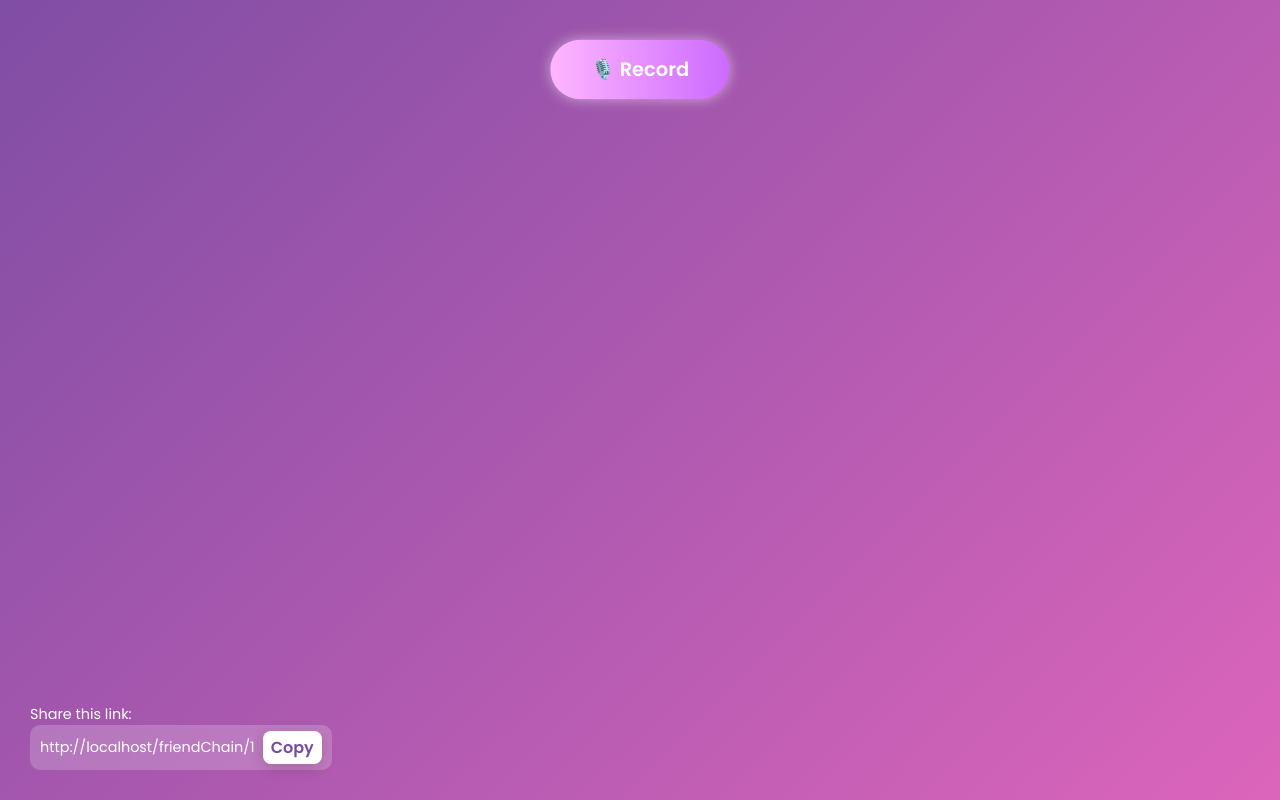
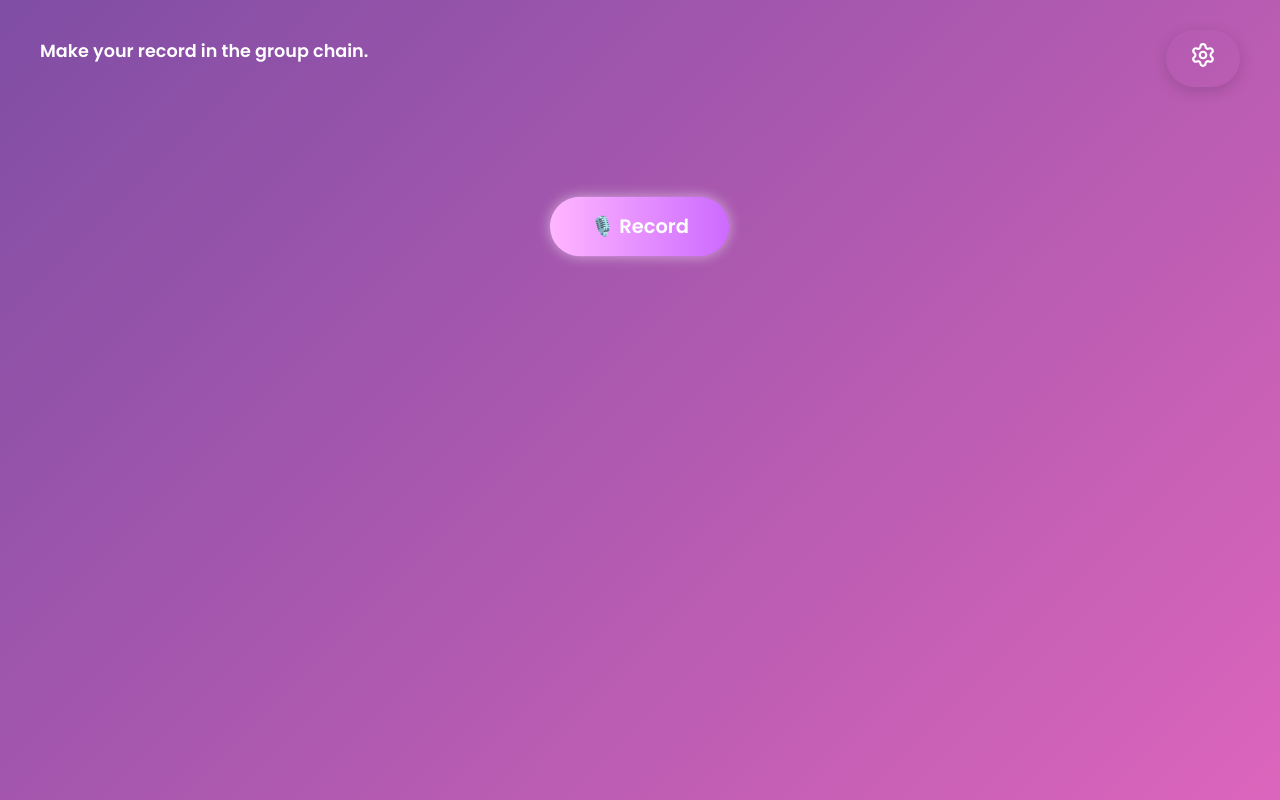
Before and after one commit to aridari-1/chain, a Next.js app: page /friendChain/1 in a window 1280 px wide. Built offline with nearby package versions, Linux system fonts and the light colour scheme; no server answers; the database is empty.

Commit message:
UI: Create Friend Chain top message + settings menu + auto-refresh

```diff
--- a/package.json
+++ b/package.json
@@ -12,6 +12,7 @@
     "@supabase/auth-ui-shared": "^0.1.8",
     "@supabase/supabase-js": "^2.39.7",
     "framer-motion": "^12.23.22",
+    "lucide-react": "^0.545.0",
     "next": "^14.2.33",
     "react": "18.2.0",
     "react-dom": "18.2.0",
--- a/pages/friendChain/[chainId].js
+++ b/pages/friendChain/[chainId].js
@@ -1,8 +1,11 @@
+// pages/friendChain/[chainId].js
 import { useEffect, useState } from "react";
 import { useRouter } from "next/router";
 import { supabase } from "../../lib/supabaseClient";
 import Recorder from "../../components/Recorder";
 import { mergeClips } from "../../utils/mergeAudio";
+import { motion, AnimatePresence } from "framer-motion";
+import { Settings } from "lucide-react";
 
 export default function FriendChainPage() {
   const router = useRouter();
@@ -11,13 +14,28 @@ export default function FriendChainPage() {
   const [clips, setClips] = useState([]);
   const [mergedUrl, setMergedUrl] = useState(null);
   const [inviteLink, setInviteLink] = useState("");
+  const [showSettings, setShowSettings] = useState(false);
 
+  // 🔹 Load all clips + share link
   useEffect(() => {
     if (!chainId) return;
+    setInviteLink(`${window.location.origin}/friendChain/${chainId}`);
     refreshClips(chainId);
-    setInviteLink(`${window.location.origin}/friendChain/${chainId}`);
+
+    // Real-time auto-refresh when new clips are added
+    const channel = supabase
+      .channel("clips-channel")
+      .on(
+        "postgres_changes",
+        { event: "INSERT", schema: "public", table: "clips", filter: `chain_id=eq.${chainId}` },
+        () => refreshClips(chainId)
+      )
+      .subscribe();
+
+    return () => supabase.removeChannel(channel);
   }, [chainId]);
 
+  // 🔹 Fetch and merge clips
   async function refreshClips(id) {
     const { data } = await supabase
       .from("clips")
@@ -26,11 +44,22 @@ export default function FriendChainPage() {
       .order("created_at", { ascending: true });
 
     setClips(data || []);
-
     if (data && data.length > 0) {
       const url = await mergeClips(data);
       setMergedUrl(url);
     }
+  }
+
+  // 🔹 Copy share link
+  function copyLink() {
+    navigator.clipboard.writeText(inviteLink);
+    alert("✅ Link copied to clipboard!");
+  }
+
+  // 🔹 Force manual merge (in Settings)
+  async function handleManualMerge() {
+    await refreshClips(chainId);
+    alert("✅ All clips merged successfully!");
   }
 
   return (
@@ -42,72 +71,128 @@ export default function FriendChainPage() {
         animation: "gradientBG 12s ease infinite",
         position: "relative",
         overflow: "hidden",
+        padding: "20px",
       }}
     >
-      {/* Record / Stop Button */}
+      {/* 🔹 Top bar */}
       <div
         style={{
-          position: "absolute",
-          top: "40px",
-          left: "50%",
-          transform: "translateX(-50%)",
-          textAlign: "center",
+          display: "flex",
+          alignItems: "center",
+          justifyContent: "space-between",
+          padding: "10px 20px",
+        }}
+      >
+        <h2 style={{ color: "white", fontSize: "1.1rem", fontWeight: 600 }}>
+          Make your record in the group chain.
+        </h2>
+
+        {/* Settings icon */}
+        {!joined && (
+          <div style={{ position: "relative" }}>
+            <button
+              onClick={() => setShowSettings(!showSettings)}
+              style={{
+                background: "transparent",
+                border: "none",
+                cursor: "pointer",
+              }}
+            >
+              <Settings color="white" size={26} />
+            </button>
+
+            <AnimatePresence>
+              {showSettings && (
+                <motion.div
+                  initial={{ opacity: 0, y: -10 }}
+                  animate={{ opacity: 1, y: 0 }}
+                  exit={{ opacity: 0, y: -10 }}
+                  transition={{ duration: 0.2 }}
+                  style={{
+                    position: "absolute",
+                    top: "40px",
+                    right: "0",
+                    background: "rgba(255, 255, 255, 0.15)",
+                    borderRadius: "12px",
+                    padding: "15px",
+                    backdropFilter: "blur(10px)",
+                    color: "white",
+                    fontSize: "0.9rem",
+                    boxShadow: "0 4px 15px rgba(0,0,0,0.25)",
+                    zIndex: 50,
+                  }}
+                >
+                  <button
+                    onClick={copyLink}
+                    style={{
+                      background: "white",
+                      color: "#764ba2",
+                      border: "none",
+                      borderRadius: "8px",
+                      padding: "6px 10px",
+                      marginBottom: "10px",
+                      fontWeight: 600,
+                      cursor: "pointer",
+                      width: "100%",
+                    }}
+                  >
+                    📋 Copy Share Link
+                  </button>
+
+                  <button
+                    onClick={handleManualMerge}
+                    style={{
+                      background: "linear-gradient(90deg, #ff6ec4, #7873f5)",
+                      border: "none",
+                      color: "white",
+                      borderRadius: "8px",
+                      padding: "6px 10px",
+                      fontWeight: 600,
+                      cursor: "pointer",
+                      width: "100%",
+                    }}
+                  >
+                    🎧 Merge All Clips
+                  </button>
+                </motion.div>
+              )}
+            </AnimatePresence>
+          </div>
+        )}
+      </div>
+
+      {/* 🔹 Record button centered */}
+      <div
+        style={{
+          display: "flex",
+          justifyContent: "center",
+          alignItems: "center",
+          marginTop: "100px",
         }}
       >
         <Recorder chainId={chainId} />
       </div>
 
-      {/* Merged Audio */}
+      {/* 🔹 Merged audio player */}
       <div
         style={{
-          position: "absolute",
-          bottom: "30px",
-          right: "30px",
-          textAlign: "right",
+          marginTop: "180px",
+          display: "flex",
+          justifyContent: "center",
         }}
       >
-        {mergedUrl && <audio controls src={mergedUrl} />}
+        {mergedUrl && (
+          <audio
+            controls
+            src={mergedUrl}
+            style={{
+              width: "80%",
+              maxWidth: "500px",
+              borderRadius: "12px",
+            }}
+          />
+        )}
       </div>
-
-      {/* Share Link (hidden for joined users) */}
-      {!joined && (
-        <div
-          style={{
-            position: "absolute",
-            bottom: "30px",
-            left: "30px",
-            color: "white",
-            fontSize: "0.9rem",
-          }}
-        >
-          <p>Share this link:</p>
-          <div
-            style={{
-              background: "rgba(255,255,255,0.2)",
-              padding: "6px 10px",
-              borderRadius: "10px",
-              display: "flex",
-              alignItems: "center",
-              gap: "8px",
-            }}
-          >
-            <span>{inviteLink}</span>
-            <button
-              onClick={() => navigator.clipboard.writeText(inviteLink)}
-              style={{
-                background: "white",
-                color: "#764ba2",
-                border: "none",
-                borderRadius: "8px",
-                padding: "4px 8px",
-                fontWeight: "600",
-              }}
-            >
-              Copy
-            </button>
-          </div>
-        </div>
-      )}
     </div>
   );
 }
--- a/pages/friends/index.js
+++ b/pages/friends/index.js
@@ -177,7 +177,7 @@ export default function Friends() {
                 backdropFilter: "blur(6px)",
               }}
             >
-              <h1 style={{ margin: 0, fontSize: 24, alignItems: "center" }}>set your clips climits</h1>
+              <h1 style={{ margin: 0, fontSize: 24, alignItems: "center" }}>set your clip limits</h1>
               <p style={{ opacity: 0.9, marginTop: 8 }}>
 
               </p>
@@ -204,7 +204,7 @@ export default function Friends() {
                   style={{
                     marginLeft: "auto",
                     background: "#fff",
-                    color: "#764ba2",
+                    color: "#7c4ba2ff",
                     border: "none",
                     borderRadius: 999,
                     padding: "10px 20px",
```
Also changed, not shown: 1 other file (tests, documents, lock files or other folders).
